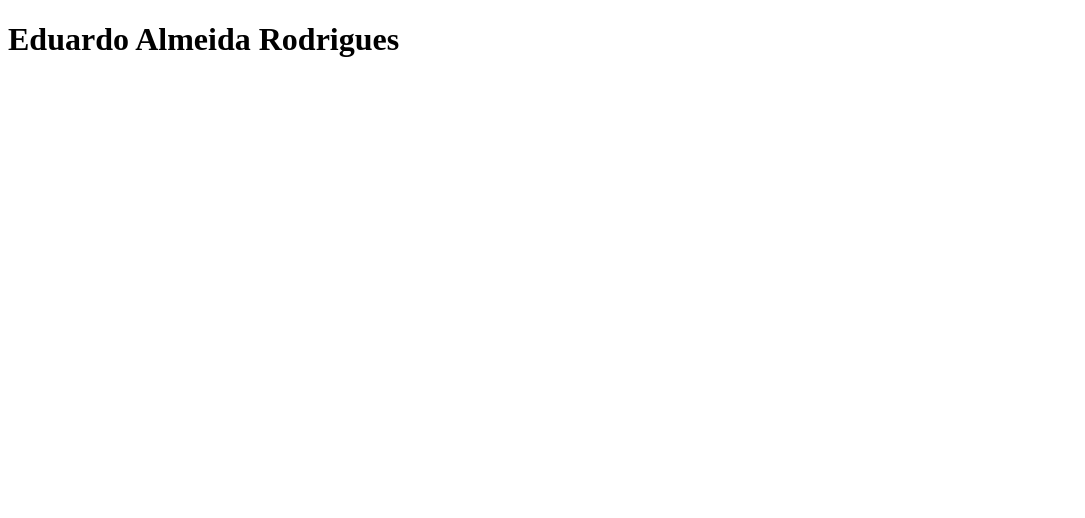
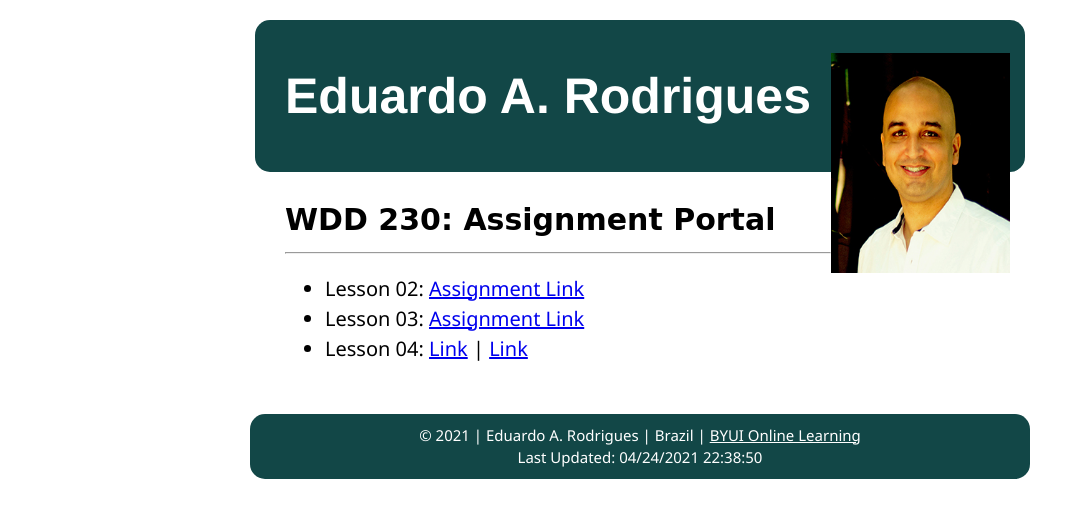
Before and after one commit to rodrigues-lds/rodrigues-lds.github.io, a plain HTML site: page index.html in a window 1280 px wide. Shown: the whole page, without its empty margins (0-1085 px from the left). Drawn offline with Linux system fonts and the light colour scheme.

Commit message:
First Assignment | Portal Design

```diff
--- /dev/null
+++ b/W01/css/main.css
@@ -0,0 +1,62 @@
+body {
+    font-size: 20px;
+    line-height: 1.5;
+  }
+
+  header,
+  main,
+  footer {
+    margin: 1.25rem auto;
+    max-width: 760px;
+    font-family: "Segoe UI", Tahoma, Verdana, sans-serif;
+  }
+
+  header,
+  footer {
+    background-color: rgb(18, 71, 71);
+    color: white;
+    border-radius: 15px;
+  }
+
+  header {
+    font-size: 25px;
+    text-align: left;
+    padding: 5px;
+    font-family: "Franklin Gothic Medium", "Arial Narrow", Arial, sans-serif;
+  }
+
+  main {
+    padding-left: 50px;
+    padding-bottom: 10px;
+  }
+
+  footer {
+    text-align: center;
+    padding: 10px;
+    font-size: 15px;
+  }
+
+  footer a{
+      color:white
+  }
+
+  h1 {
+    padding-left: 25px;
+  }
+
+  h2 {
+    font-family: cursive;
+  }
+
+  hr {
+    margin-top: -15px;
+    margin-bottom: 5px;
+  }
+
+  #profilepicture {
+    height: 220px;
+    width: auto;
+    float: right;
+    margin-top: -15%;
+    padding-right: 10px;
+  }
--- /dev/null
+++ b/W01/js/date.js
@@ -0,0 +1,2 @@
+document.getElementById("lastUpdate").innerHTML = document.lastModified;
+document.getElementById("copyright").innerHTML = new Date().getFullYear();
--- a/index.html
+++ b/index.html
@@ -1,12 +1,39 @@
 <!DOCTYPE html>
 <html lang="en">
+
 <head>
-    <meta charset="UTF-8">
-    <meta http-equiv="X-UA-Compatible" content="IE=edge">
-    <meta name="viewport" content="width=device-width, initial-scale=1.0">
-    <title>Eduardo Almeida Rodrigues</title>
+  <meta charset="UTF-8" />
+  <meta name="viewport" content="width=device-width, initial-scale=1.0" />
+  <meta name="description" content="Assignment portal for Eduardo Rodrigues in WDD 230 at BYU University" />
+  <link href="/w01/css/main.css" rel="stylesheet" />
+  <title>WDD230 - Eduardo A Rodrigues</title>
 </head>
+
 <body>
-    <h1>Eduardo Almeida Rodrigues</h1>
+  <header>
+    <h1>Eduardo A. Rodrigues</h1>
+    <img id="profilepicture" src="https://rodrigues-lds.github.io/W01/images/eduardoar.jpg"
+      alt="Eduardo Almeida Rodrigues" />
+  </header>
+
+  <main>
+    <h2> WDD 230: Assignment Portal</h2>
+    <hr>
+    <nav>
+      <ul>
+        <li>Lesson 02: <a href="http://www.byui.edu">Assignment Link</a></li>
+        <li>Lesson 03: <a href="http://www.byui.edu">Assignment Link</a></li>
+        <li>Lesson 04: <a href="http://www.byui.edu">Link</a> | <a href="http://www.byui.edu">Link</a></li>
+      </ul>
+    </nav>
+  </main>
+
+  <footer>
+    &copy; <span id="copyright"></span> | Eduardo A. Rodrigues | Brazil | <a href="https://www.byui.edu/online">BYUI
+      Online Learning</a><br />
+    Last Updated: <span id="lastUpdate"></span>
+  </footer>
+  <script src="w01/js/date.js"></script>
 </body>
+
 </html>
```
Also changed, not shown: W01/images/eduardoar.jpg (added).
